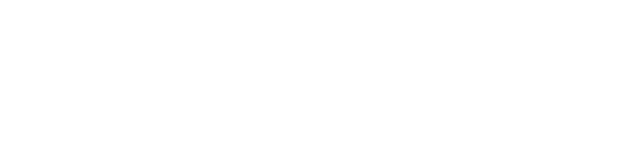
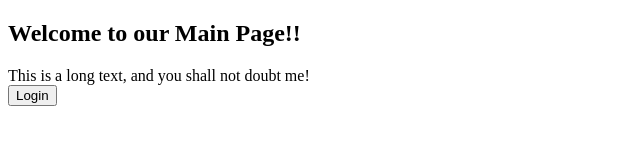
Before and after one commit to Alzwimn/ProjectManagerClient, a website built with webpack: page index.html in a window 1280 px wide. Shown: the whole page, without its empty margins (0-640 px from the left). Built offline with nearby package versions, Linux system fonts and the light colour scheme.

Commit message:
Creating a view

```diff
--- a/index.html
+++ b/index.html
@@ -7,5 +7,6 @@
 </head>
 <body>
     <script type="module" src="dist/bundle.js"></script>
+    <div id="main-container"></div>
 </body>
 </html>
--- a/package.json
+++ b/package.json
@@ -4,7 +4,7 @@
   "description": "",
   "main": "index.js",
   "scripts": {
-    "webpack": "webpack"
+    "webpack": "webpack --watch"
   },
   "keywords": [],
   "author": "",
--- a/src/Router.ts
+++ b/src/Router.ts
@@ -1,9 +1,25 @@
+import { MainController } from "./controllers/MainController";
 
 
 export class Router {
 
+    private mainElement = document.getElementById("main-container")
+
     public handleRequest() {
         console.log("Handling request for: " + this.getRoute())
+
+        switch (this.getRoute()) {
+            case "login":
+
+                break;
+
+            default:
+                if(this.mainElement){
+                    const mainController: MainController = new MainController()
+                    this.mainElement.append(mainController.createView())
+                }
+                break;
+        }
     }
 
     private getRoute(): string {
--- a/src/controllers/MainController.ts
+++ b/src/controllers/MainController.ts
@@ -0,0 +1,21 @@
+
+
+export class MainController {
+
+    public createView(): HTMLDivElement {
+        const container = document.createElement("div")
+
+        const title = document.createElement("h2")
+        title.innerHTML = "Welcome to our Main Page!!"
+
+        const article = document.createElement("div")
+        article.innerHTML = "This is a long text, and you shall not doubt me!"
+
+        const button = document.createElement("button")
+        button.innerText = "Login"
+
+        container.append(title, article, button)
+
+        return container
+    }
+}
```
